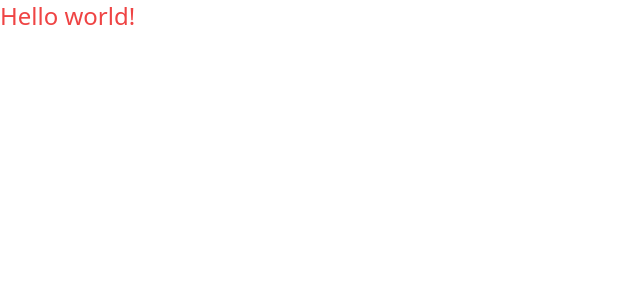
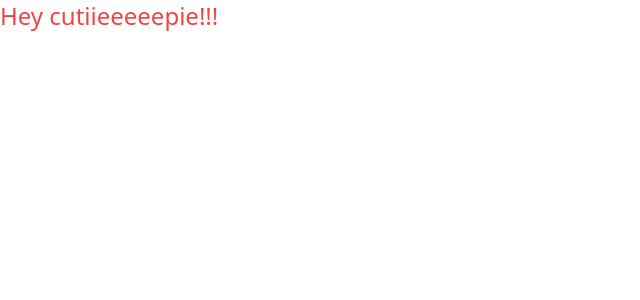
Before and after one commit to linusaxel/pokemon, a Next.js app: page / in a window 1280 px wide. Shown: the top 300 px of the page, without its empty margins (0-640 px from the left). Built offline with nearby package versions, Linux system fonts and the light colour scheme.

Commit message:
change text

```diff
--- a/pages/index.tsx
+++ b/pages/index.tsx
@@ -1,7 +1,7 @@
 export default function Home() {
   return (
     <div className="text-red-500 text-2xl">
-      Hello world!
+      Hey cutiieeeeepie!!!
     </div>
   )
 }
```
